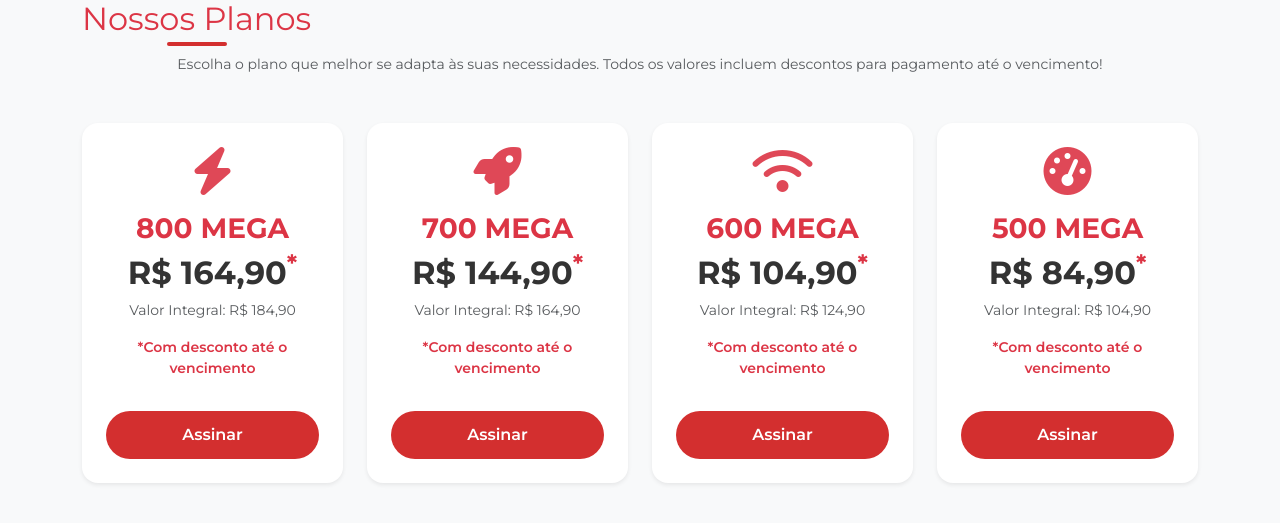
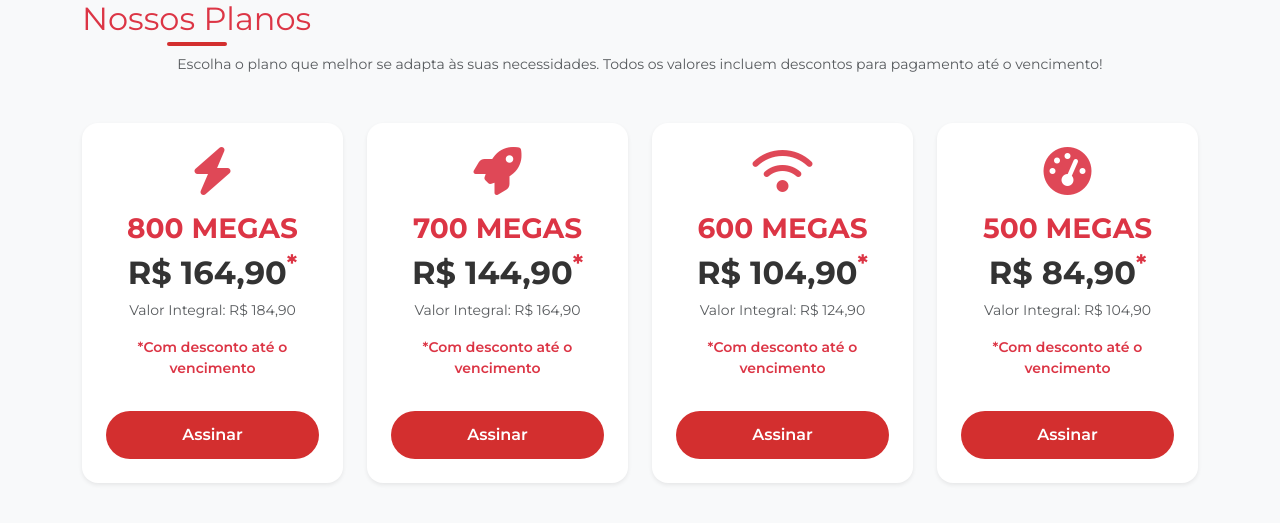
Before and after one commit to AprendendoLinux/firenet, a Flask app: page / in a window 1280 px wide. Shown: the part 787-1310 px from the top of the page. Run offline with Flask 3, Linux system fonts and the light colour scheme.

Commit message:
MEGA para MEGAS

```diff
--- a/2.0/templates/index.html
+++ b/2.0/templates/index.html
@@ -54,7 +54,7 @@
             <h1 class="display-4 fw-bold mb-3">Internet de Alta Velocidade com a FireNet Telecom</h1>
             <p class="lead mb-4">
                 A FireNet Telecom oferece a melhor experiência de internet para você, seja para navegar, jogar ou trabalhar.
-                Com velocidades de até <strong>800 MEGA</strong>, garantimos conexão estável e rápida.
+                Com velocidades de até <strong>800 MEGAS</strong>, garantimos conexão estável e rápida.
             </p>
             <a href="#planos" class="btn btn-danger btn-lg px-5 rounded-pill shadow-lg">Conheça os Planos</a>
         </div>
@@ -69,14 +69,14 @@
             Escolha o plano que melhor se adapta às suas necessidades. Todos os valores incluem descontos para pagamento até o vencimento!
         </p>
         <div class="row g-4 justify-content-center">
-            <!-- 800 MEGA -->
+            <!-- 800 MEGAS -->
             <div class="col-lg-3 col-md-6">
                 <div class="card plan-card h-100 border-0 shadow-sm">
                     <div class="card-body text-center p-4">
                         <div class="icon mb-3 text-danger">
                             <i class="fas fa-bolt fa-3x"></i>
                         </div>
-                        <h3 class="text-danger fw-bold">800 MEGA</h3>
+                        <h3 class="text-danger fw-bold">800 MEGAS</h3>
                         <h4 class="price">R$ 164,90<sup class="text-danger">*</sup></h4>
                         <p class="small text-muted">Valor Integral: R$ 184,90</p>
                         <p class="text-danger small fw-semibold">*Com desconto até o vencimento</p>
@@ -84,14 +84,14 @@
                     </div>
                 </div>
             </div>
-            <!-- 700 MEGA -->
+            <!-- 700 MEGAS -->
             <div class="col-lg-3 col-md-6">
                 <div class="card plan-card h-100 border-0 shadow-sm">
                     <div class="card-body text-center p-4">
                         <div class="icon mb-3 text-danger">
                             <i class="fas fa-rocket fa-3x"></i>
                         </div>
-                        <h3 class="text-danger fw-bold">700 MEGA</h3>
+                        <h3 class="text-danger fw-bold">700 MEGAS</h3>
                         <h4 class="price">R$ 144,90<sup class="text-danger">*</sup></h4>
                         <p class="small text-muted">Valor Integral: R$ 164,90</p>
                         <p class="text-danger small fw-semibold">*Com desconto até o vencimento</p>
@@ -99,14 +99,14 @@
                     </div>
                 </div>
             </div>
-            <!-- 600 MEGA -->
+            <!-- 600 MEGAS -->
             <div class="col-lg-3 col-md-6">
                 <div class="card plan-card h-100 border-0 shadow-sm">
                     <div class="card-body text-center p-4">
                         <div class="icon mb-3 text-danger">
                             <i class="fas fa-wifi fa-3x"></i>
                         </div>
-                        <h3 class="text-danger fw-bold">600 MEGA</h3>
+                        <h3 class="text-danger fw-bold">600 MEGAS</h3>
                         <h4 class="price">R$ 104,90<sup class="text-danger">*</sup></h4>
                         <p class="small text-muted">Valor Integral: R$ 124,90</p>
                         <p class="text-danger small fw-semibold">*Com desconto até o vencimento</p>
@@ -114,14 +114,14 @@
                     </div>
                 </div>
             </div>
-            <!-- 500 MEGA -->
+            <!-- 500 MEGAS -->
             <div class="col-lg-3 col-md-6">
                 <div class="card plan-card h-100 border-0 shadow-sm">
                     <div class="card-body text-center p-4">
                         <div class="icon mb-3 text-danger">
                             <i class="fas fa-tachometer-alt fa-3x"></i>
                         </div>
-                        <h3 class="text-danger fw-bold">500 MEGA</h3>
+                        <h3 class="text-danger fw-bold">500 MEGAS</h3>
                         <h4 class="price">R$ 84,90<sup class="text-danger">*</sup></h4>
                         <p class="small text-muted">Valor Integral: R$ 104,90</p>
                         <p class="text-danger small fw-semibold">*Com desconto até o vencimento</p>
```
